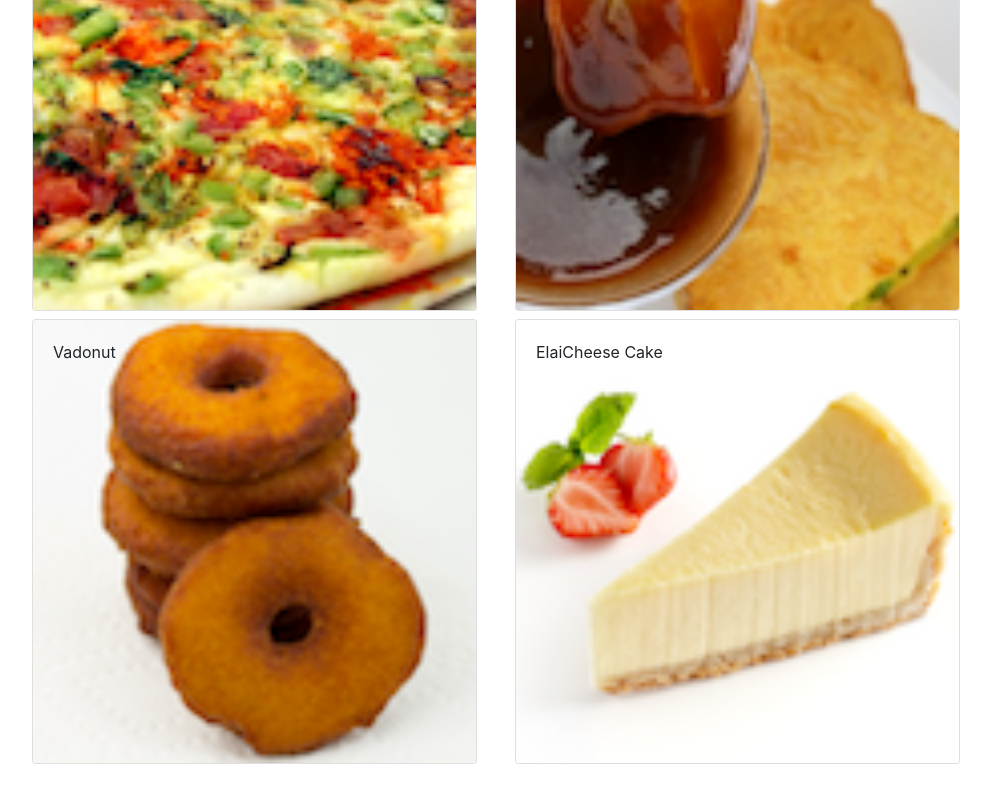
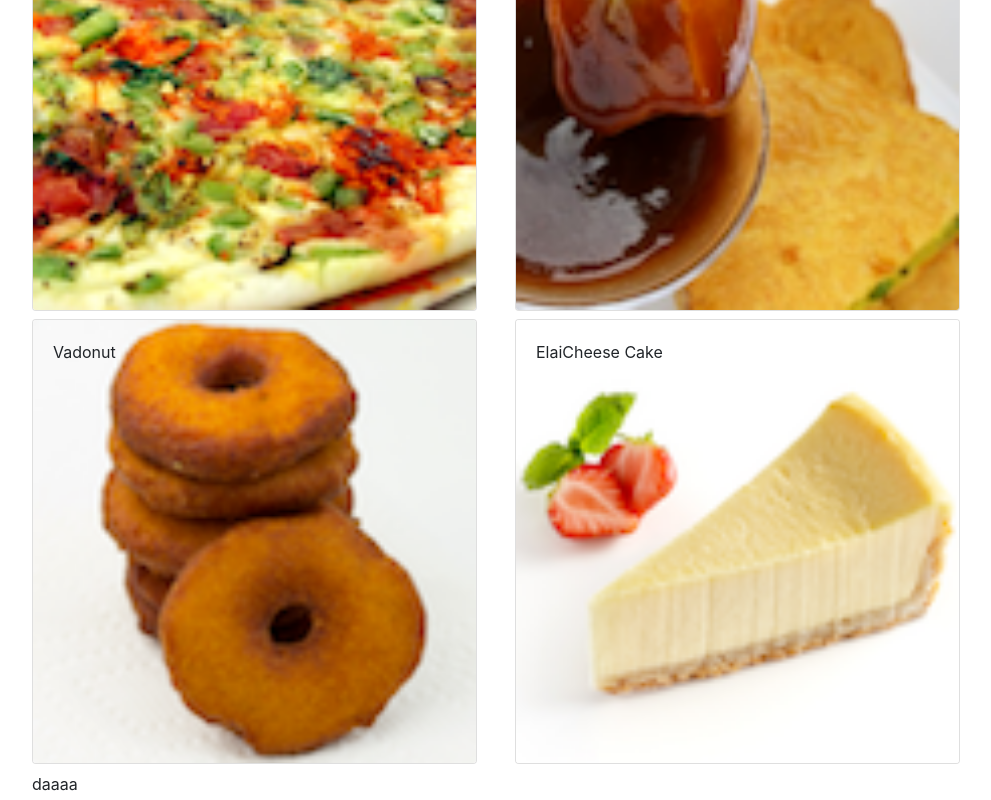
Before and after one commit to mnabywan/Coursera-React, a React (Create React App) app in the folder first-app/: page / in a window 1280 px wide. Shown: the part 194-994 px from the top of the page, without its empty margins (57-1048 px from the left). Before the commit the page ends 962 px from the top, so only its background shows below. Built offline with nearby package versions, Linux system fonts and the light colour scheme.

Commit message:
Assignment 1

```diff
--- /dev/null
+++ b/first-app/src/components/DishdetailComponent.js
@@ -0,0 +1,29 @@
+import React, { Component } from 'react';
+import { Card, CardImg, CardImgOverlay, CardTitle, CardText, CardBody} from 'reactstrap';
+
+class DishDetail extends Component{
+    constructor(props){
+        super(props);
+    }
+
+    render(){
+        if (this.props.dish != null){
+            return(
+                <Card>
+                    <CardImg width="100%" object src={this.props.dish.image} alt={this.props.dish.name} />
+                        <CardBody>
+                        <CardTitle>{this.props.dish.name}</CardTitle>
+                        <CardText>{this.props.dish.description}</CardText>
+                    </CardBody>
+                </Card>
+            );
+        }
+        else{
+            return(
+            <div></div>
+            );
+        }
+    }
+}
+
+export default DishDetail;
--- a/first-app/src/components/MenuComponent.js
+++ b/first-app/src/components/MenuComponent.js
@@ -1,5 +1,7 @@
 import React, { Component } from 'react';
 import { Card, CardImg, CardImgOverlay, CardTitle, CardText, CardBody} from 'reactstrap';
+import DishDetail from './DishdetailComponent'
+
 
 class Menu extends Component {
     constructor(props) {
@@ -8,7 +10,7 @@ class Menu extends Component {
         this.state={
           selectedDish: null
         }
-    };
+    }
 
     onDishSelect(dish){
       this.setState({selectedDish: dish});
@@ -34,6 +36,52 @@ class Menu extends Component {
       }
     }
 
+    renderSelectedDish(dish){
+      if (dish != null){
+        return (
+          <div className="col-12 col-md-5 m-1">
+            <DishDetail dish={dish}/>
+          </div>
+        );
+      }
+      else{
+        return (
+        <div></div>
+        );
+      }
+    }
+
+    renderComments(dish){
+      if (dish != null){
+        const comments = dish.comments.map((comment) => {
+          return(
+            <div>
+              <p>{comment.comment}</p>
+              <p>-- {comment.author} {comment.date}</p>
+            </div>
+          )
+
+        })
+
+        return(
+          <div className="col-12 col-md-5 m-1">
+            <h4>Comments </h4>
+            <div>
+              {comments}
+            </div>
+          </div>
+        );
+      }
+      else{
+        return(
+          <div className="col-12 col-md-5 m-1">
+          daaaa
+          </div>
+        )
+      }
+    }
+
+
     render(){
         const menu = this.props.dishes.map((dish) => {
             return (
@@ -47,6 +95,15 @@ class Menu extends Component {
               </div>
             );
         });
+        // console.log(this.state.selectedDish);
+        // if (this.state.selectedDish != null){
+        //   console.log('BBBBBB')
+        // }
+        // else{
+        //   console.log('AAAA');
+        // }
+
+
 
         return (
           <div className="container">
@@ -54,8 +111,9 @@ class Menu extends Component {
                 {menu}
             </div>
             <div className="row">
-              {this.renderDish(this.state.selectedDish)}
-            </div>
+                {this.renderSelectedDish(this.state.selectedDish)}
+                {this.renderComments(this.state.selectedDish)}
+           </div>
           </div>
         );
     }
```
